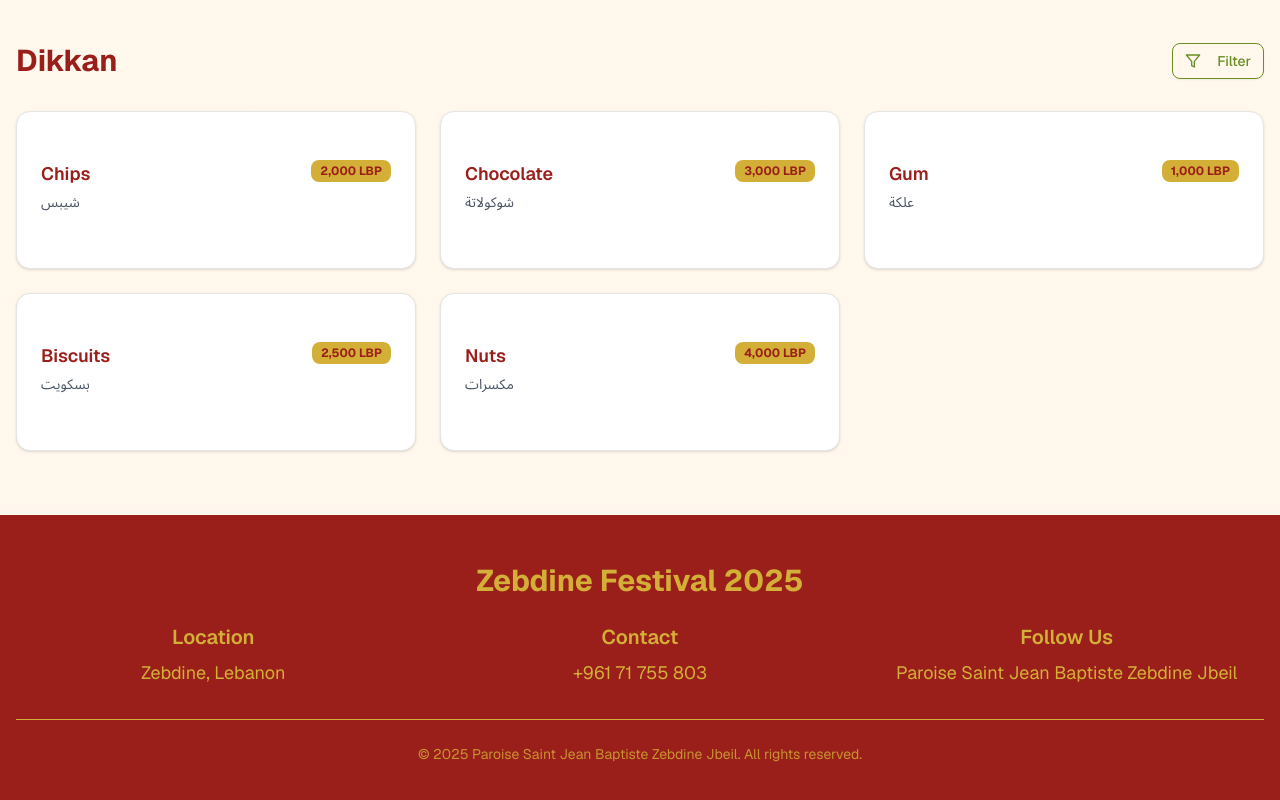
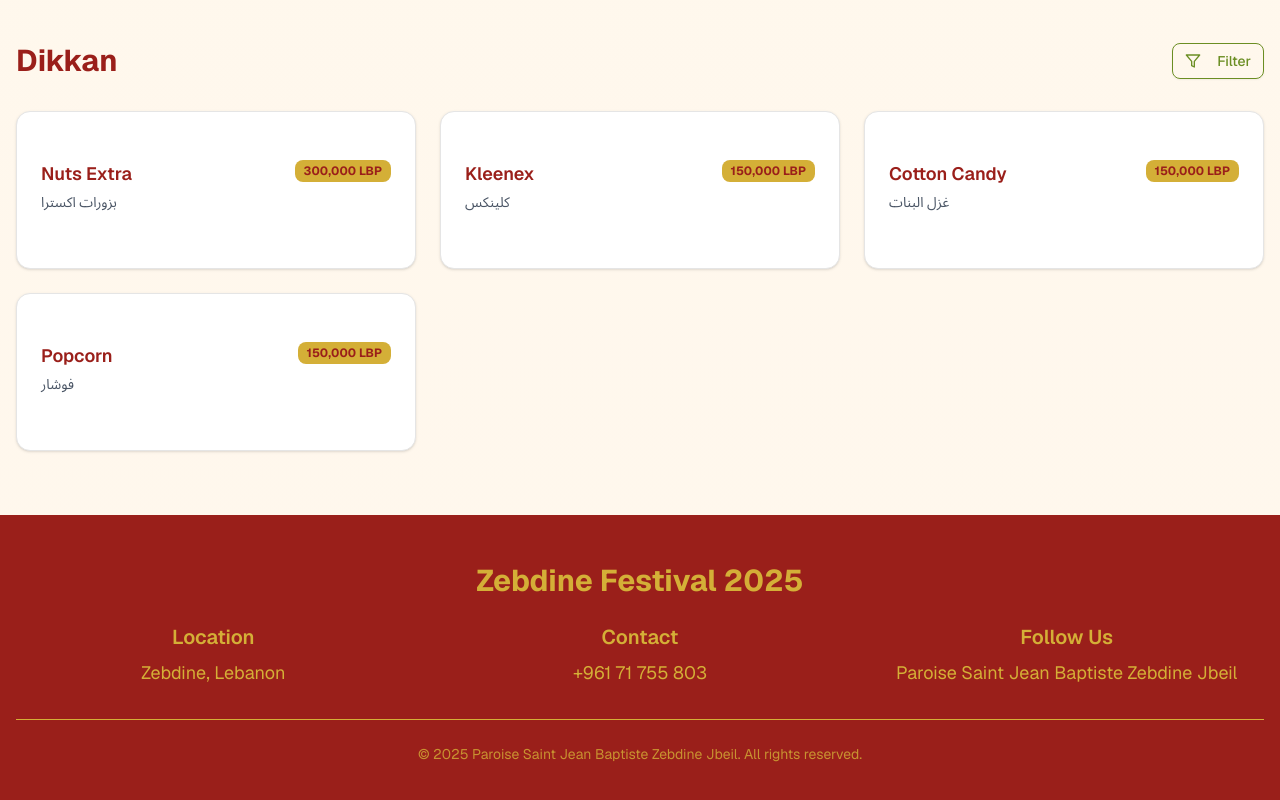
Before and after one commit to JimmyZghendy/menu, a Next.js app: page / in a window 1280 px wide. Shown: the part 4607-5407 px from the top of the page. Built offline with nearby package versions, Linux system fonts and the light colour scheme.

Commit message:
Fix items of Dikken

```diff
--- a/app/page.tsx
+++ b/app/page.tsx
@@ -392,7 +392,7 @@ const menuData = {
   ],
   argileh: [
     {
-      id: 50,
+      id: 46,
       nameAr: "أرجيلة ",
       nameEn: "Argileh",
       price: 800000,
@@ -400,7 +400,7 @@ const menuData = {
       flavor: "Legume",
     },
     {
-      id: 51,
+      id: 47,
       nameAr: "أرجيلة رأس",
       nameEn: "Ra2ss Argileh",
       price: 300000,
@@ -410,42 +410,34 @@ const menuData = {
   ],
   dikkan: [
     {
-      id: 22,
-      nameAr: "شيبس",
-      nameEn: "Chips",
-      price: 2000,
+      id: 48,
+      nameAr: "بزورات اكسترا",
+      nameEn: "Nuts Extra",
+      price: 300000,
       type: "salty",
       category: "snacks",
     },
     {
-      id: 23,
-      nameAr: "شوكولاتة",
-      nameEn: "Chocolate",
-      price: 3000,
+      id: 49,
+      nameAr: "كلينكس",
+      nameEn: "Kleenex",
+      price: 150000,
+      type: "metal",
+      category: "no",
+    },
+    {
+      id: 50,
+      nameAr: "غزل البنات",
+      nameEn: "Cotton Candy",
+      price: 150000,
       type: "sweet",
       category: "candy",
     },
     {
-      id: 24,
-      nameAr: "علكة",
-      nameEn: "Gum",
-      price: 1000,
-      type: "sweet",
-      category: "candy",
-    },
-    {
-      id: 25,
-      nameAr: "بسكويت",
-      nameEn: "Biscuits",
-      price: 2500,
-      type: "sweet",
-      category: "snacks",
-    },
-    {
-      id: 26,
-      nameAr: "مكسرات",
-      nameEn: "Nuts",
-      price: 4000,
+      id: 51,
+      nameAr: "فوشار ",
+      nameEn: "Popcorn",
+      price: 150000,
       type: "salty",
       category: "snacks",
     },
```
